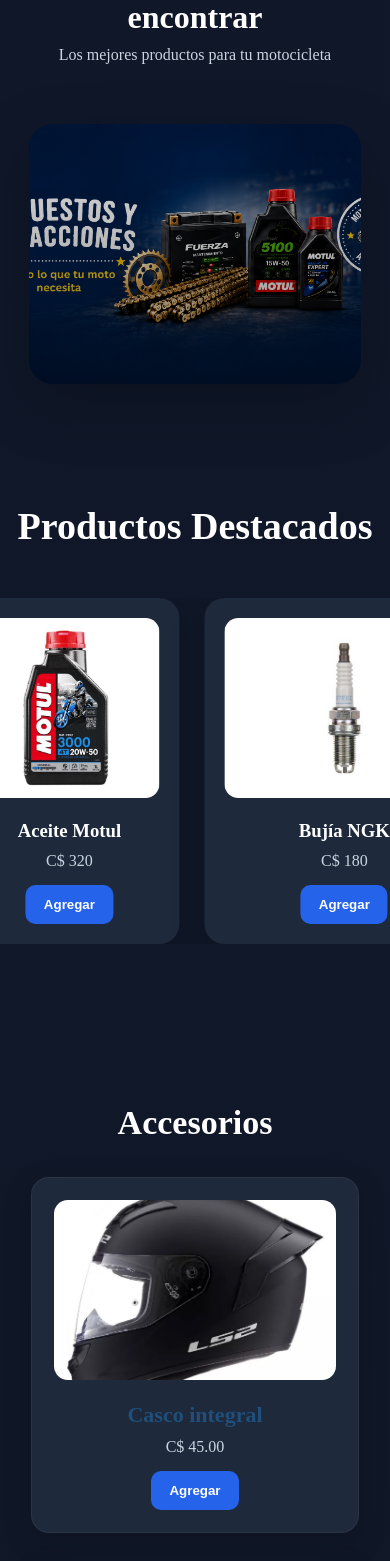
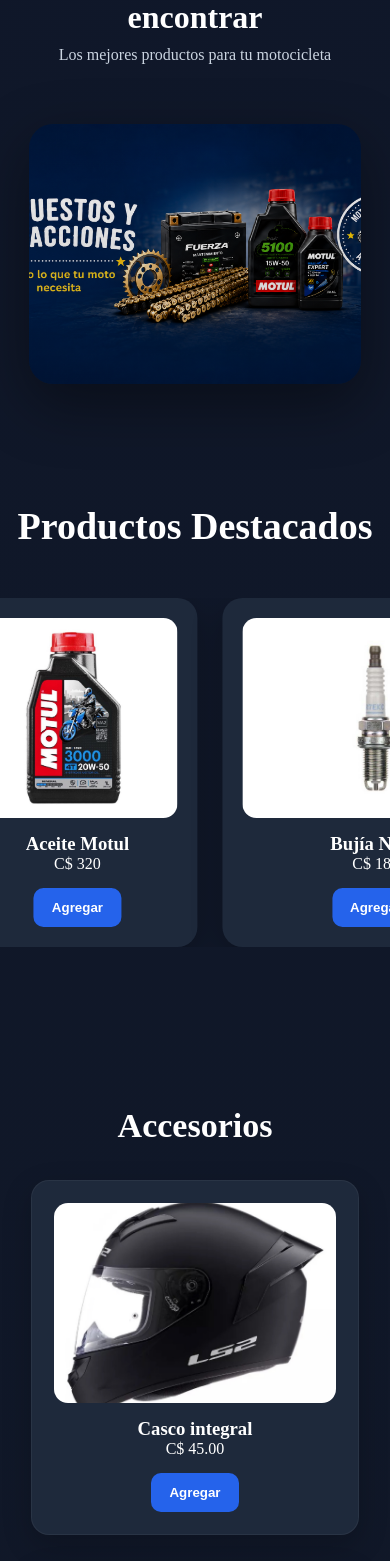
Before and after one commit to hilaaaA1015/MotoRepuestosAv, a React app: page / in a window 390 px wide. Shown: the part 1007-2568 px from the top of the page. Built offline with nearby package versions, Linux system fonts and the light colour scheme; the HTML template or start-up script is replaced by a standard one.

Commit message:
ahora si

```diff
--- a/src/pages/Home/home.css
+++ b/src/pages/Home/home.css
@@ -1,16 +1,20 @@
+/* ================= BODY ================= */
+
 body {
   background: linear-gradient(
-    135deg,
-    #f5f7fa 0%,
-    #e8edf5 40%,
-    #f5f7fa 100%
+    180deg,
+    #0f172a 0%,
+    #111827 50%,
+    #0f172a 100%
   );
-  background-attachment: fixed;
+  color: white;
 }
+
+/* ================= TEXT TYPING ================= */
 
 .typing-text {
   font-size: 18px;
-  color: #444;
+  color: #cbd5e1;
   max-width: 600px;
   margin: auto;
   min-height: 30px;
@@ -27,431 +31,222 @@
   }
 }
 
+/* ================= CARRUSEL HEADER ================= */
+
+.carousel-header {
+  text-align: center;
+  padding: 40px 20px 20px;
+  background: transparent;
+}
+
+.carousel-header h2 {
+  font-size: 32px;
+  color: white;
+  margin-bottom: 10px;
+}
+
+.carousel-header p {
+  font-size: 16px;
+  color: #cbd5e1;
+}
+
+/* ================= CARRUSEL ================= */
+
+.carousel-section {
+  width: 100%;
+  display: flex;
+  justify-content: center;
+  padding: 40px 20px;
+  background: transparent;
+}
+
+.carousel-slider {
+  width: 80%;
+  max-width: 1100px;
+  height: 420px;
+
+  overflow: hidden;
+  border-radius: 24px;
+  position: relative;
+
+  box-shadow: 0 20px 60px rgba(0, 0, 0, 0.4);
+}
+
+.carousel-track {
+  display: flex;
+  height: 100%;
+  width: 100%;
+  transition: transform 0.9s cubic-bezier(0.77, 0, 0.175, 1);
+}
+
+.carousel-slide {
+  min-width: 100%;
+  height: 100%;
+}
+
+.carousel-slide img {
+  width: 100%;
+  height: 100%;
+  object-fit: cover;
+  display: block;
+}
+
+/* overlay suave (NO tapa la imagen) */
+.carousel-slider::after {
+  content: "";
+  position: absolute;
+  inset: 0;
+  background: linear-gradient(
+    to top,
+    rgba(0, 0, 0, 0.2),
+    rgba(0, 0, 0, 0.05)
+  );
+  z-index: 1;
+  pointer-events: none;
+}
+
+/* ================= FEATURED ================= */
+
+.featured-section {
+  padding: 80px 0;
+  overflow: hidden;
+}
+
+.featured-section h2 {
+  text-align: center;
+  margin-bottom: 50px;
+  font-size: 38px;
+  color: white;
+}
+
+.featured-slider {
+  width: 100%;
+  overflow: hidden;
+}
+
+.featured-track {
+  display: flex;
+  gap: 25px;
+  width: max-content;
+  animation: slideProducts 30s linear infinite;
+}
+
+@keyframes slideProducts {
+  from {
+    transform: translateX(0);
+  }
+  to {
+    transform: translateX(-50%);
+  }
+}
+
+.featured-card {
+  min-width: 260px;
+  background: #1e293b;
+  border-radius: 20px;
+  padding: 20px;
+  text-align: center;
+  transition: 0.3s;
+  box-shadow: 0 10px 30px rgba(0, 0, 0, 0.25);
+}
+
+.featured-card:hover {
+  transform: translateY(-8px);
+}
+
+/* ================= PRODUCT IMAGE (ÚNICA DEFINICIÓN) ================= */
+
+.product-image {
+  width: 100%;
+  height: 200px;
+  object-fit: cover;
+  border-radius: 14px;
+  margin-bottom: 15px;
+  display: block;
+}
+
 /* ================= PRODUCTS ================= */
 
 .products {
-  padding: 60px 20px;
-  background: #f5f7fa;
+  padding: 80px 8%;
+  background: transparent;
 }
 
-.products h2 {
+.category {
+  margin-bottom: 70px;
+}
+
+.category h2 {
   text-align: center;
-  margin-bottom: 30px;
-  color: #1f4f7a;
+  margin-bottom: 35px;
+  font-size: 34px;
+  color: white;
 }
+
+/* ================= GRID ================= */
 
 .grid {
   display: grid;
-
-  grid-template-columns:
-    repeat(auto-fit, minmax(200px, 1fr));
-
-  gap: 20px;
-
-  max-width: 1100px;
-  margin: auto;
-}
-
-/* =========================
-   IMAGENES DE PRODUCTOS
-========================= */
-
-.product-image {
-  width: 100%;
-  height: 220px;
-  object-fit: cover;
-  border-radius: 10px;
+  grid-template-columns: repeat(auto-fit, minmax(240px, 1fr));
+  gap: 30px;
 }
 
 /* ================= CARD ================= */
 
 .card {
-  background: white;
-  padding: 20px;
-
-  border-radius: 12px;
-
-  box-shadow: 0 6px 18px rgba(0,0,0,0.08);
-
-  transition: 0.3s;
-
+  background: #1e293b;
+  padding: 22px;
+  border-radius: 18px;
   text-align: center;
+  transition: 0.3s ease;
+  border: 1px solid rgba(255, 255, 255, 0.05);
+  box-shadow: 0 10px 30px rgba(0, 0, 0, 0.2);
 }
 
 .card:hover {
-  transform: translateY(-5px);
-}
-
-.card button {
-  margin-top: 10px;
-
-  padding: 8px 12px;
-
-  border: none;
-
-  background: #1f4f7a;
-  color: white;
-
-  border-radius: 8px;
-
-  cursor: pointer;
-}
-
-/* ================= CARRUSEL ================= */
-
-.carousel-section{
-  width:100%;
-  display:flex;
-  justify-content:center;
-  padding:60px 20px;
-  background:#f5f7fa;
-}
-
-.carousel-slider {
-  width: 85%;
-  max-width: 1200px;
-  height: 520px;
-
-  overflow: hidden;
-  border-radius: 24px;
-
-  position: relative;
-
-  box-shadow:
-    0 20px 60px rgba(0, 0, 0, 0.25),
-    inset 0 0 80px rgba(0, 0, 0, 0.2);
-}
-
-.carousel-track{
-  display:flex;
-  height:100%;
-  width:100%;
-
-  transition: transform 0.9s cubic-bezier(0.77, 0, 0.175, 1);
-}
-
-.carousel-slide{
-  min-width:100%;
-  height:100%;
-}
-
-.carousel-slider::after {
-  content: "";
-  position: absolute;
-  inset: 0;
-
-  background: linear-gradient(
-    to top,
-    rgba(0, 0, 0, 0.45),
-    rgba(0, 0, 0, 0.1)
-  );
-
-  z-index: 2;
-  pointer-events: none;
-}
-
-.carousel-slide img{
-  width:100%;
-  height:100%;
-  object-fit:cover;
-}
-
-/* responsive */
-@media(max-width:768px){
-  .carousel-slider{
-    height:300px;
-    width:100%;
-  }
-}
-
-/* ================= HEADER CARRUSEL ================= */
-
-.carousel-header{
-  text-align:center;
-  padding:40px 20px 20px 20px;
-  background:#f5f7fa;
-}
-
-.carousel-header h2{
-  font-size:32px;
-  color:#1f4f7a;
-  margin-bottom:10px;
-}
-
-.carousel-header p{
-  font-size:16px;
-  color:#555;
-}
-
-/* ================= RESPONSIVE ================= */
-
-@media(max-width:768px){
-
-  .carousel-slider{
-    width:100%;
-    height:300px;
-  }
-
-}
-
-.category {
-  margin-bottom: 50px;
-}
-
-.category h3 {
-  text-align: center;
-  margin-bottom: 20px;
-  color: #1f4f7a;
-  font-size: 22px;
-}
-
-/* ================= FONDO GENERAL ================= */
-
-body{
-  background:
-  linear-gradient(
-    180deg,
-    #0f172a 0%,
-    #111827 50%,
-    #0f172a 100%
-  );
-
-  color:white;
-}
-
-/* ================= CARRUSEL MAS PEQUEÑO ================= */
-
-.carousel-section{
-  padding:40px 20px;
-  background:transparent;
-}
-
-.carousel-slider{
-  width:80%;
-  max-width:1100px;
-  height:420px;
-}
-
-/* ================= DESTACADOS ================= */
-
-.featured-section{
-  padding:80px 0;
-
-  overflow:hidden;
-}
-
-.featured-section h2{
-  text-align:center;
-
-  margin-bottom:50px;
-
-  font-size:38px;
-
-  color:white;
-}
-
-.featured-slider{
-  width:100%;
-
-  overflow:hidden;
-}
-
-.featured-track{
-  display:flex;
-
-  gap:25px;
-
-  width:max-content;
-
-  animation: slideProducts 30s linear infinite;
-}
-
-@keyframes slideProducts{
-
-  from{
-    transform:translateX(0);
-  }
-
-  to{
-    transform:translateX(-50%);
-  }
-
-}
-
-/* ================= CARD DESTACADA ================= */
-
-.featured-card{
-  min-width:260px;
-
-  background:#1e293b;
-
-  border-radius:20px;
-
-  padding:20px;
-
-  text-align:center;
-
-  transition:0.3s;
-
-  box-shadow:
-  0 10px 30px rgba(0,0,0,0.25);
-}
-
-.featured-card:hover{
-  transform:translateY(-8px);
-}
-
-.product-image{
-  width:100%;
-  height:180px;
-
-  border-radius:14px;
-
-  margin-bottom:18px;
-
-  background:
-  linear-gradient(
-    135deg,
-    #2563eb,
-    #1e40af
-  );
-}
-
-.featured-card h3,
-.card h3{
-  margin-bottom:10px;
-}
-
-.featured-card p,
-.card p{
-  color:#cbd5e1;
-}
-
-/* ================= PRODUCTS ================= */
-
-.products{
-  padding:80px 8%;
-
-  background:transparent;
-}
-
-.category{
-  margin-bottom:70px;
-}
-
-.category h2{
-  text-align:center;
-
-  margin-bottom:35px;
-
-  font-size:34px;
-
-  color:white;
-}
-
-/* ================= GRID ================= */
-
-.grid{
-  display:grid;
-
-  grid-template-columns:
-  repeat(auto-fit,minmax(240px,1fr));
-
-  gap:30px;
-}
-
-/* ================= CARD ================= */
-
-.card{
-  background:#1e293b;
-
-  padding:22px;
-
-  border-radius:18px;
-
-  text-align:center;
-
-  transition:0.3s ease;
-
-  border:1px solid rgba(255,255,255,0.05);
-
-  box-shadow:
-  0 10px 30px rgba(0,0,0,0.2);
-}
-
-.card:hover{
-  transform:
-  translateY(-8px)
-  scale(1.02);
+  transform: translateY(-8px) scale(1.02);
 }
 
 /* ================= BOTONES ================= */
 
 .card button,
 .featured-card button,
-.catalog-btn{
-  margin-top:15px;
-
-  padding:12px 18px;
-
-  border:none;
-
-  border-radius:10px;
-
-  background:#2563eb;
-
-  color:white;
-
-  cursor:pointer;
-
-  font-weight:600;
-
-  transition:0.3s;
+.catalog-btn {
+  margin-top: 15px;
+  padding: 12px 18px;
+  border: none;
+  border-radius: 10px;
+  background: #2563eb;
+  color: white;
+  cursor: pointer;
+  font-weight: 600;
+  transition: 0.3s;
 }
 
 .card button:hover,
 .featured-card button:hover,
-.catalog-btn:hover{
-  background:#1d4ed8;
-
-  transform:translateY(-2px);
+.catalog-btn:hover {
+  background: #1d4ed8;
+  transform: translateY(-2px);
 }
 
 /* ================= CATALOGO ================= */
 
-.catalog-container{
-  display:flex;
-
-  justify-content:center;
-
-  margin-top:30px;
-}
-
-/* ================= TEXTOS ================= */
-
-.carousel-header{
-  background:transparent;
-}
-
-.carousel-header h2{
-  color:white;
-}
-
-.carousel-header p{
-  color:#cbd5e1;
+.catalog-container {
+  display: flex;
+  justify-content: center;
+  margin-top: 30px;
 }
 
 /* ================= RESPONSIVE ================= */
 
-@media(max-width:768px){
-
-  .carousel-slider{
-    width:95%;
-    height:260px;
+@media (max-width: 768px) {
+  .carousel-slider {
+    width: 95%;
+    height: 260px;
   }
 
-  .featured-card{
-    min-width:220px;
+  .featured-card {
+    min-width: 220px;
   }
-
 }
```
